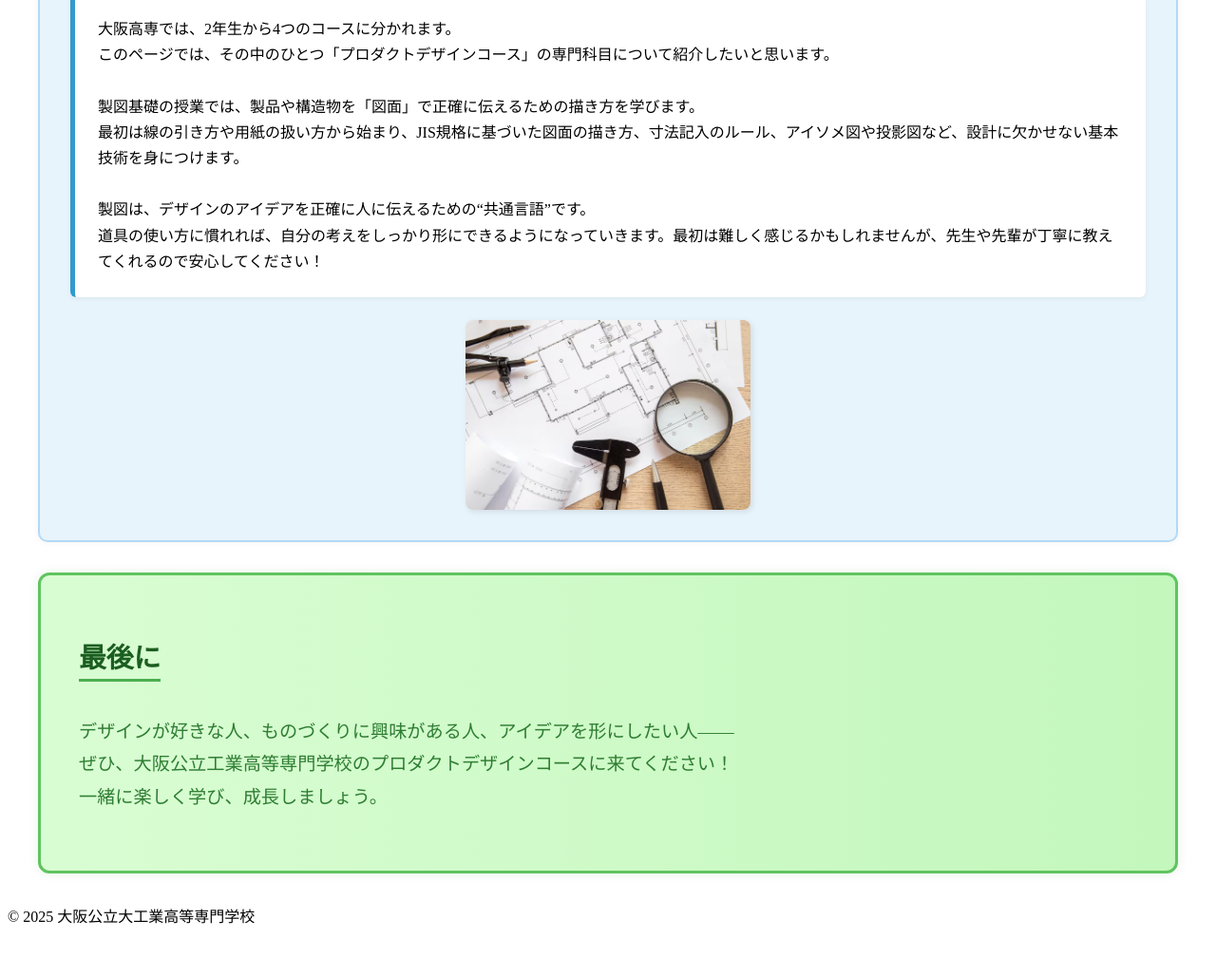
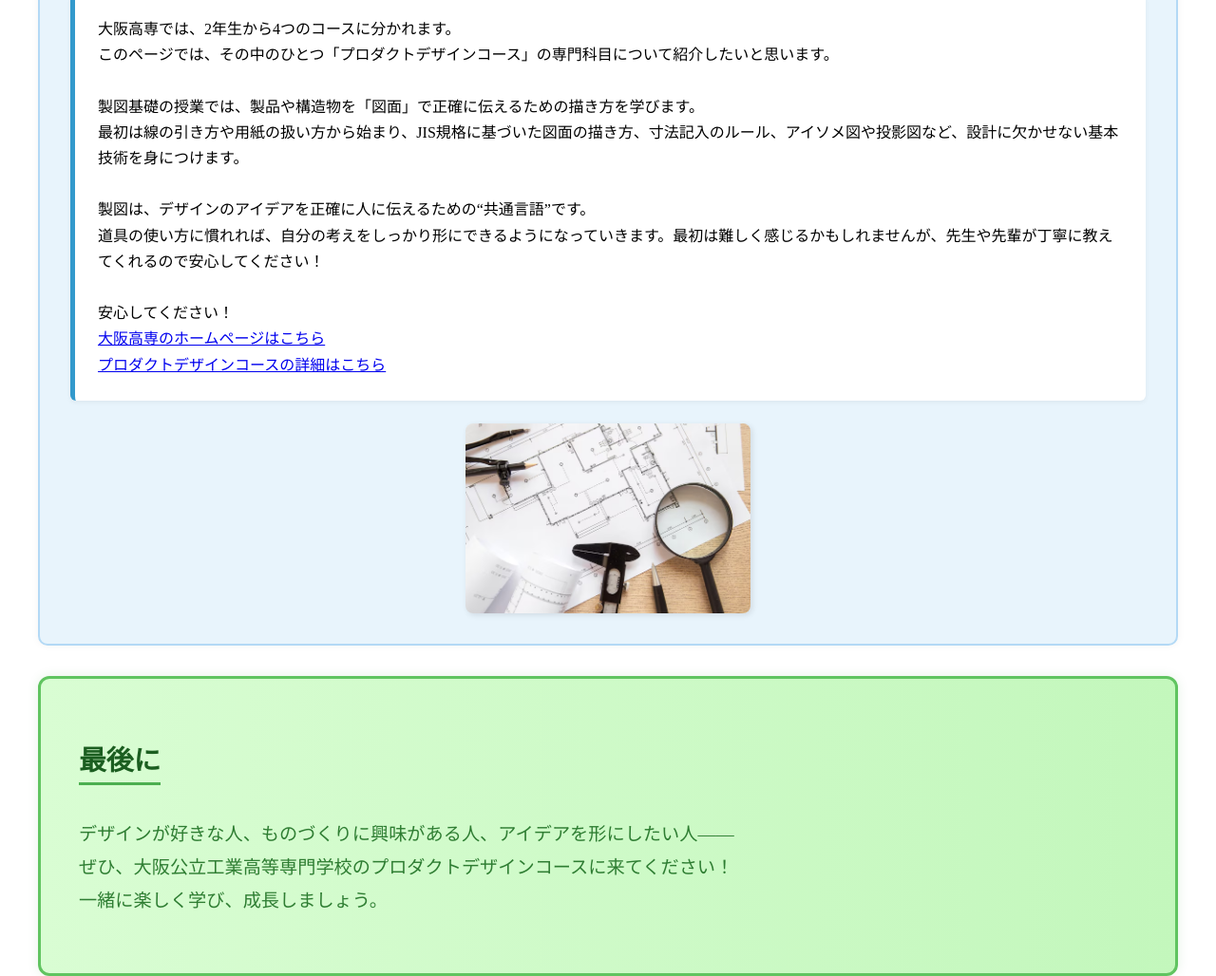
Before and after one commit to naoseijin/jouhou, a plain HTML site: page index.html in a window 1280 px wide. Shown: the part 776-1804 px from the top of the page at 95% size. Before the commit the page ends 1768 px from the top, so only its background shows below. Drawn offline with Linux system fonts and the light colour scheme.

Commit message:
Update index.html

```diff
--- a/index.html
+++ b/index.html
@@ -26,7 +26,11 @@
         最初は線の引き方や用紙の扱い方から始まり、JIS規格に基づいた図面の描き方、寸法記入のルール、アイソメ図や投影図など、設計に欠かせない基本技術を身につけます。<br><br>
 
         製図は、デザインのアイデアを正確に人に伝えるための“共通言語”です。<br>
-        道具の使い方に慣れれば、自分の考えをしっかり形にできるようになっていきます。最初は難しく感じるかもしれませんが、先生や先輩が丁寧に教えてくれるので安心してください！
+        道具の使い方に慣れれば、自分の考えをしっかり形にできるようになっていきます。最初は難しく感じるかもしれませんが、先生や先輩が丁寧に教えてくれるので安心してください！<br><br>
+
+        安心してください！<br>
+        <a href="https://www.ct.omu.ac.jp/" target="_blank">大阪高専のホームページはこちら</a><br>
+        <a href="https://www.ct.omu.ac.jp/product-dsgn/" target="_blank">プロダクトデザインコースの詳細はこちら</a>
       </p>
       <img src="seizu.avif" alt="イメージ">
     </div>
```
